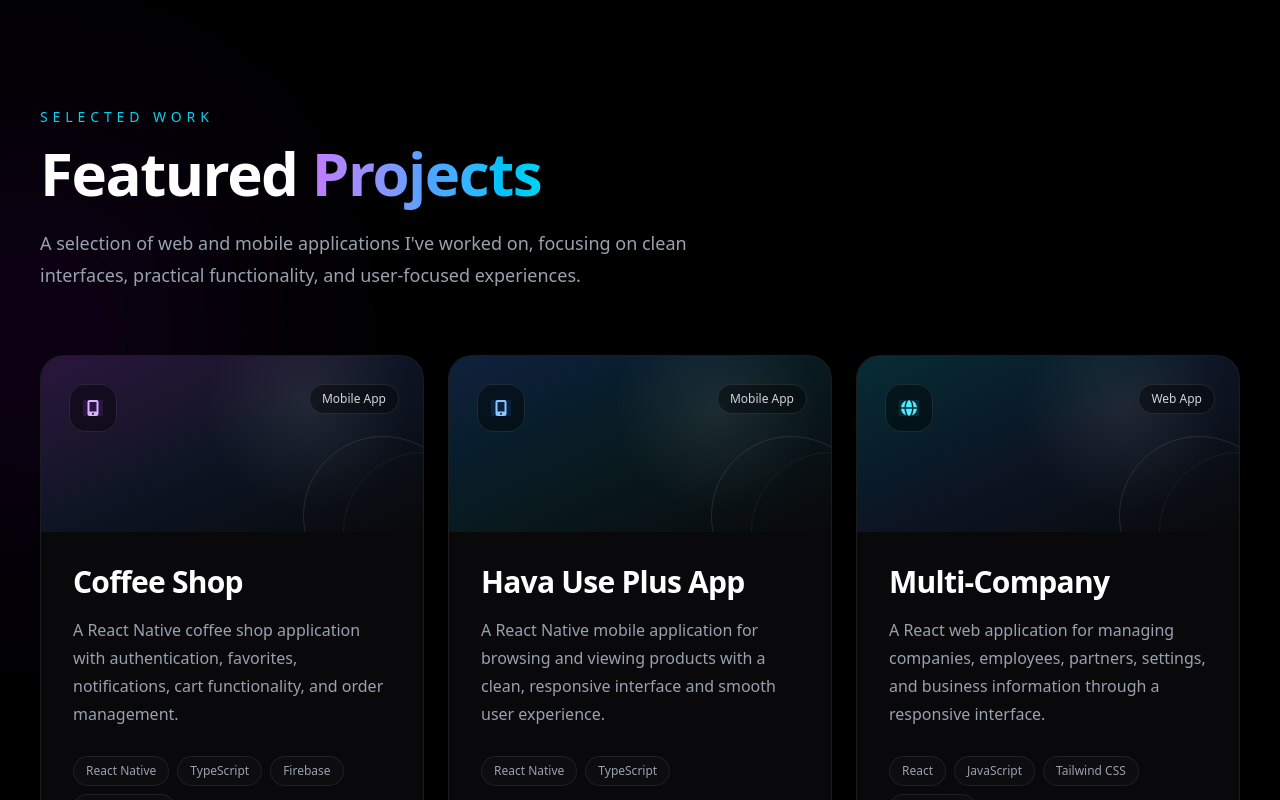
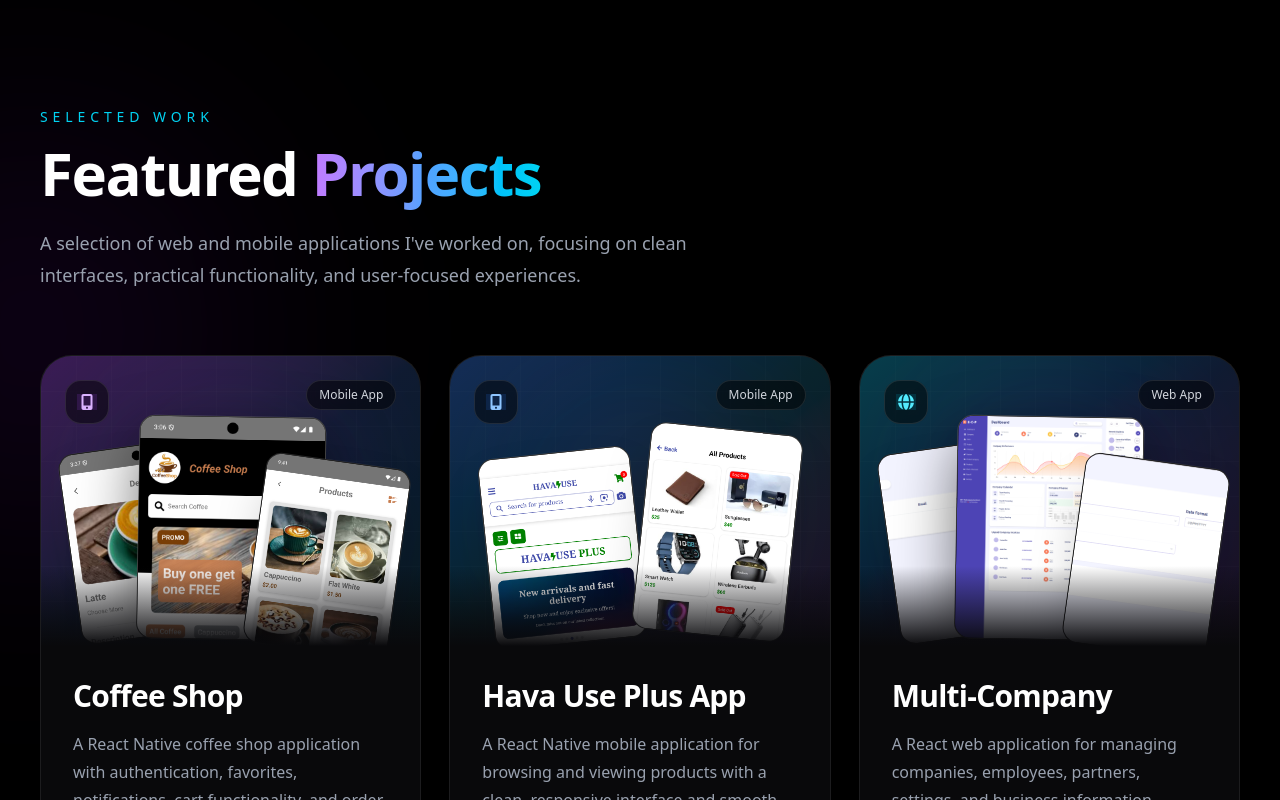
Before and after one commit to farina-riaz-fari/Portfolio, a Next.js app: page / in a window 1280 px wide. Shown: the part 1800-2600 px from the top of the page. Built offline with nearby package versions, Linux system fonts and the light colour scheme.

Commit message:
Add project screenshot card visuals

```diff
--- a/components/Projects/index.tsx
+++ b/components/Projects/index.tsx
@@ -1,3 +1,4 @@
+import Image from "next/image";
 import { FontAwesomeIcon } from "@fortawesome/react-fontawesome";
 import {
   faArrowUpRightFromSquare,
@@ -6,7 +7,6 @@ import {
   faGlobe,
 } from "@fortawesome/free-solid-svg-icons";
 
-const Projects = () => {
 const projects = [
   {
     title: "Coffee Shop",
@@ -16,8 +16,13 @@ const Projects = () => {
     github: "https://github.com/farina-riaz-fari/Coffee-Shop",
     type: "Mobile App",
     icon: faMobileScreenButton,
-      gradient: "from-purple-500/20 via-blue-500/10 to-transparent",
+    gradient: "from-purple-500/30 via-blue-500/15 to-cyan-500/10",
     iconStyle: "bg-purple-500/15 text-purple-300",
+    images: [
+      "/projects/coffee-shop/coffeeShopHome.png",
+      "/projects/coffee-shop/coffeeShopProductDetail.png",
+      "/projects/coffee-shop/coffeeShopProducts.png",
+    ],
   },
   {
     title: "Hava Use Plus App",
@@ -27,8 +32,12 @@ const Projects = () => {
     github: "https://github.com/farina-riaz-fari/Hava-Use-Plus-App",
     type: "Mobile App",
     icon: faMobileScreenButton,
-      gradient: "from-blue-500/20 via-cyan-500/10 to-transparent",
+    gradient: "from-blue-500/30 via-cyan-500/15 to-purple-500/10",
     iconStyle: "bg-blue-500/15 text-blue-300",
+    images: [
+      "/projects/hava-use-plus/home.png",
+      "/projects/hava-use-plus/products.png",
+    ],
   },
   {
     title: "Multi-Company",
@@ -38,8 +47,14 @@ const Projects = () => {
     github: "https://github.com/farina-riaz-fari/Multi-Company",
     type: "Web App",
     icon: faGlobe,
-      gradient: "from-cyan-500/20 via-blue-500/10 to-transparent",
+    gradient: "from-cyan-500/30 via-blue-500/15 to-purple-500/10",
     iconStyle: "bg-cyan-500/15 text-cyan-300",
+    images: [
+      "/projects/multi-company/home.png",
+      "/projects/multi-company/company.png",
+      "/projects/multi-company/setting.png",
+      "/projects/multi-company/employee.png",
+    ],
   },
   {
     title: "LinkGraph",
@@ -48,8 +63,13 @@ const Projects = () => {
     technologies: ["React", "JavaScript"],
     type: "Web App",
     icon: faCode,
-      gradient: "from-purple-500/15 via-pink-500/10 to-transparent",
+    gradient: "from-purple-500/30 via-pink-500/15 to-blue-500/10",
     iconStyle: "bg-purple-500/15 text-purple-300",
+    images: [
+      "/projects/linkgraph/linkgrapgLLM.jpeg",
+      "/projects/linkgraph/linkgraphGBP.png",
+      "/projects/linkgraph/linkgraphgbp.webp",
+    ],
   },
   {
     title: "Rentaround",
@@ -58,19 +78,21 @@ const Projects = () => {
     technologies: ["React Native", "JavaScript"],
     type: "Mobile App",
     icon: faMobileScreenButton,
-      gradient: "from-blue-500/15 via-purple-500/10 to-transparent",
+    gradient: "from-blue-500/25 via-purple-500/15 to-cyan-500/10",
     iconStyle: "bg-blue-500/15 text-blue-300",
+    images: [],
   },
 ];
 
+const Projects = () => {
   return (
     <section
       id="projects"
       className="relative overflow-hidden bg-black px-6 py-24 text-white md:px-10 md:py-32"
     >
       {/* Background glows */}
-      <div className="pointer-events-none absolute -left-40 top-40 h-96 w-96 rounded-full bg-purple-600/10 blur-[120px]" />
-      <div className="pointer-events-none absolute -right-40 bottom-20 h-96 w-96 rounded-full bg-cyan-500/10 blur-[120px]" />
+      <div className="pointer-events-none absolute -left-40 top-40 h-96 w-96 rounded-full bg-purple-600/10 blur-[130px]" />
+      <div className="pointer-events-none absolute -right-40 bottom-20 h-96 w-96 rounded-full bg-cyan-500/10 blur-[130px]" />
 
       <div className="relative mx-auto max-w-7xl">
         {/* Heading */}
@@ -93,16 +115,12 @@ const Projects = () => {
           </p>
         </div>
 
-        {/* Projects */}
-        <div className="grid gap-6 md:grid-cols-2 lg:grid-cols-6">
+        {/* Project Grid */}
+        <div className="grid gap-7 md:grid-cols-2 lg:grid-cols-6">
           {projects.map((project, index) => (
             <div
               key={project.title}
-              className={`${
-                index < 3
-                  ? "lg:col-span-2"
-                  : "lg:col-span-3"
-              }`}
+              className={index < 3 ? "lg:col-span-2" : "lg:col-span-3"}
             >
               <ProjectCard project={project} />
             </div>
@@ -113,47 +131,57 @@ const Projects = () => {
   );
 };
 
-const ProjectCard = ({
-  project,
-}: {
-  project: {
-    title: string;
-    description: string;
-    technologies: string[];
-    github?: string;
-    type: string;
-    icon: typeof faCode;
-    gradient: string;
-    iconStyle: string;
-  };
-}) => {
+type Project = (typeof projects)[number];
+
+const ProjectCard = ({ project }: { project: Project }) => {
   return (
-    <article className="group relative flex min-h-[430px] flex-col overflow-hidden rounded-3xl border border-white/[0.08] bg-zinc-950 transition-all duration-500 hover:-translate-y-2 hover:border-white/[0.18] hover:shadow-2xl">
-      {/* Project visual */}
+    <article className="group relative flex min-h-[570px] flex-col overflow-hidden rounded-[2rem] border border-white/[0.08] bg-zinc-950 transition-all duration-500 hover:-translate-y-2 hover:border-white/[0.16] hover:shadow-[0_25px_80px_rgba(0,0,0,0.45)]">
+      {/* Project Image Area */}
       <div
-        className={`relative h-44 overflow-hidden bg-gradient-to-br ${project.gradient}`}
+        className={`relative h-[290px] overflow-hidden bg-gradient-to-br ${project.gradient}`}
       >
-        <div className="absolute inset-0 bg-[radial-gradient(circle_at_70%_30%,rgba(255,255,255,0.08),transparent_35%)]" />
+        {/* Ambient glow */}
+        <div className="absolute left-1/2 top-1/2 h-56 w-56 -translate-x-1/2 -translate-y-1/2 rounded-full bg-purple-500/15 blur-[90px]" />
 
-        <div className="absolute left-7 top-7 flex h-12 w-12 items-center justify-center rounded-2xl border border-white/10 bg-black/40 backdrop-blur-md">
+        {/* Grid texture */}
+        <div className="absolute inset-0 opacity-20 [background-image:linear-gradient(rgba(255,255,255,0.08)_1px,transparent_1px),linear-gradient(90deg,rgba(255,255,255,0.08)_1px,transparent_1px)] [background-size:35px_35px]" />
+
+        {/* Top badges */}
+        <div className="absolute left-6 top-6 z-30 flex h-11 w-11 items-center justify-center rounded-2xl border border-white/10 bg-black/50 backdrop-blur-xl">
           <FontAwesomeIcon
             icon={project.icon}
-            className={`h-5 w-5 ${project.iconStyle}`}
+            className={`h-4 w-4 ${project.iconStyle}`}
           />
         </div>
 
-        <span className="absolute right-6 top-7 rounded-full border border-white/10 bg-black/40 px-3 py-1.5 text-xs text-gray-300 backdrop-blur-md">
+        <span className="absolute right-6 top-6 z-30 rounded-full border border-white/10 bg-black/50 px-3 py-1.5 text-xs text-gray-300 backdrop-blur-xl">
           {project.type}
         </span>
 
-        {/* Decorative shapes */}
-        <div className="absolute -bottom-16 -right-10 h-40 w-40 rounded-full border border-white/10 transition duration-700 group-hover:scale-125" />
-        <div className="absolute -bottom-20 -right-20 h-40 w-40 rounded-full border border-white/[0.05] transition duration-700 group-hover:scale-110" />
+        {/* Screenshots */}
+        {project.images.length > 0 ? (
+          <ProjectVisual images={project.images} title={project.title} />
+        ) : (
+          <div className="absolute inset-0 flex items-center justify-center">
+            <div className="rounded-3xl border border-white/10 bg-white/[0.03] px-8 py-10 text-center backdrop-blur-xl">
+              <FontAwesomeIcon
+                icon={faMobileScreenButton}
+                className="mb-4 h-8 w-8 text-blue-300"
+              />
+              <p className="text-sm text-gray-400">
+                Project preview coming soon
+              </p>
+            </div>
+          </div>
+        )}
+
+        {/* Bottom fade */}
+        <div className="absolute inset-x-0 bottom-0 z-20 h-20 bg-gradient-to-t from-zinc-950 to-transparent" />
       </div>
 
       {/* Content */}
       <div className="flex flex-1 flex-col p-7 md:p-8">
-        <h3 className="text-2xl font-semibold tracking-tight transition duration-300 group-hover:text-white md:text-3xl">
+        <h3 className="text-2xl font-semibold tracking-tight md:text-3xl">
           {project.title}
         </h3>
 
@@ -196,4 +224,82 @@ const ProjectCard = ({
   );
 };
 
+const ProjectVisual = ({
+  images,
+  title,
+}: {
+  images: string[];
+  title: string;
+}) => {
+  if (images.length === 2) {
+    return (
+      <div className="absolute inset-x-5 bottom-2 top-16">
+        <div className="absolute left-4 top-8 h-48 w-[45%] -rotate-6 overflow-hidden rounded-2xl border border-white/20 bg-black shadow-2xl transition-transform duration-700 group-hover:-translate-x-2 group-hover:-rotate-8">
+          <Image
+            src={images[0]}
+            alt={`${title} screenshot`}
+            fill
+            className="object-cover object-top"
+            sizes="200px"
+          />
+        </div>
+
+        <div className="absolute right-4 top-2 h-52 w-[45%] rotate-6 overflow-hidden rounded-2xl border border-white/20 bg-black shadow-2xl transition-transform duration-700 group-hover:translate-x-2 group-hover:rotate-8">
+          <Image
+            src={images[1]}
+            alt={`${title} screenshot`}
+            fill
+            className="object-cover object-top"
+            sizes="200px"
+          />
+        </div>
+      </div>
+    );
+  }
+
+  return (
+    <div className="absolute inset-x-5 bottom-1 top-14">
+      {/* Back screenshot */}
+      {images[1] && (
+        <div className="absolute left-2 top-8 h-48 w-[47%] -rotate-8 overflow-hidden rounded-2xl border border-white/15 bg-black shadow-2xl transition-all duration-700 group-hover:-translate-x-2 group-hover:-rotate-10">
+          <Image
+            src={images[1]}
+            alt={`${title} screenshot`}
+            fill
+            className="object-cover object-top"
+            sizes="200px"
+          />
+        </div>
+      )}
+
+      {/* Main screenshot */}
+      <div className="absolute left-1/2 top-1 h-56 w-[55%] -translate-x-1/2 rotate-1 overflow-hidden rounded-2xl border border-white/25 bg-black shadow-[0_25px_60px_rgba(0,0,0,0.55)] transition-transform duration-700 group-hover:-translate-x-1/2 group-hover:-rotate-1">
+        <Image
+          src={images[0]}
+          alt={`${title} main screenshot`}
+          fill
+          className="object-cover object-top"
+          sizes="300px"
+        />
+      </div>
+
+      {/* Front screenshot */}
+      {images[2] && (
+        <div className="absolute right-0 top-12 h-48 w-[43%] rotate-8 overflow-hidden rounded-2xl border border-white/15 bg-black shadow-2xl transition-all duration-700 group-hover:translate-x-2 group-hover:rotate-10">
+          <Image
+            src={images[2]}
+            alt={`${title} screenshot`}
+            fill
+            className="object-cover object-top"
+            sizes="200px"
+          />
+        </div>
+      )}
+
+      {/* Small shine */}
+      <div className="pointer-events-none absolute inset-0 bg-gradient-to-br from-white/10 via-transparent to-transparent opacity-0 transition duration-700 group-hover:opacity-100" />
+    </div>
+  );
+};
+
 export default Projects;
```
Lines whose indentation alone changed are shown as unchanged.
